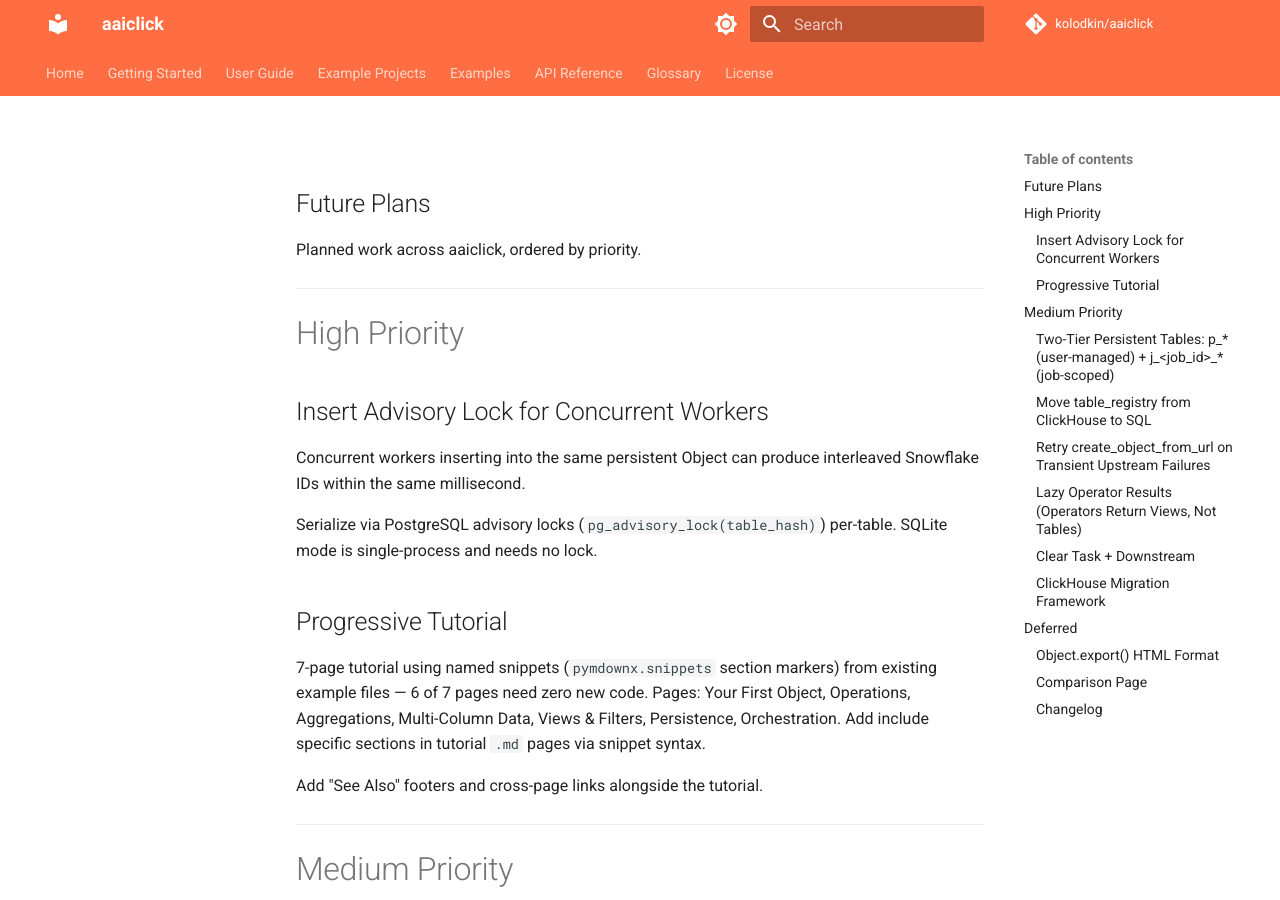
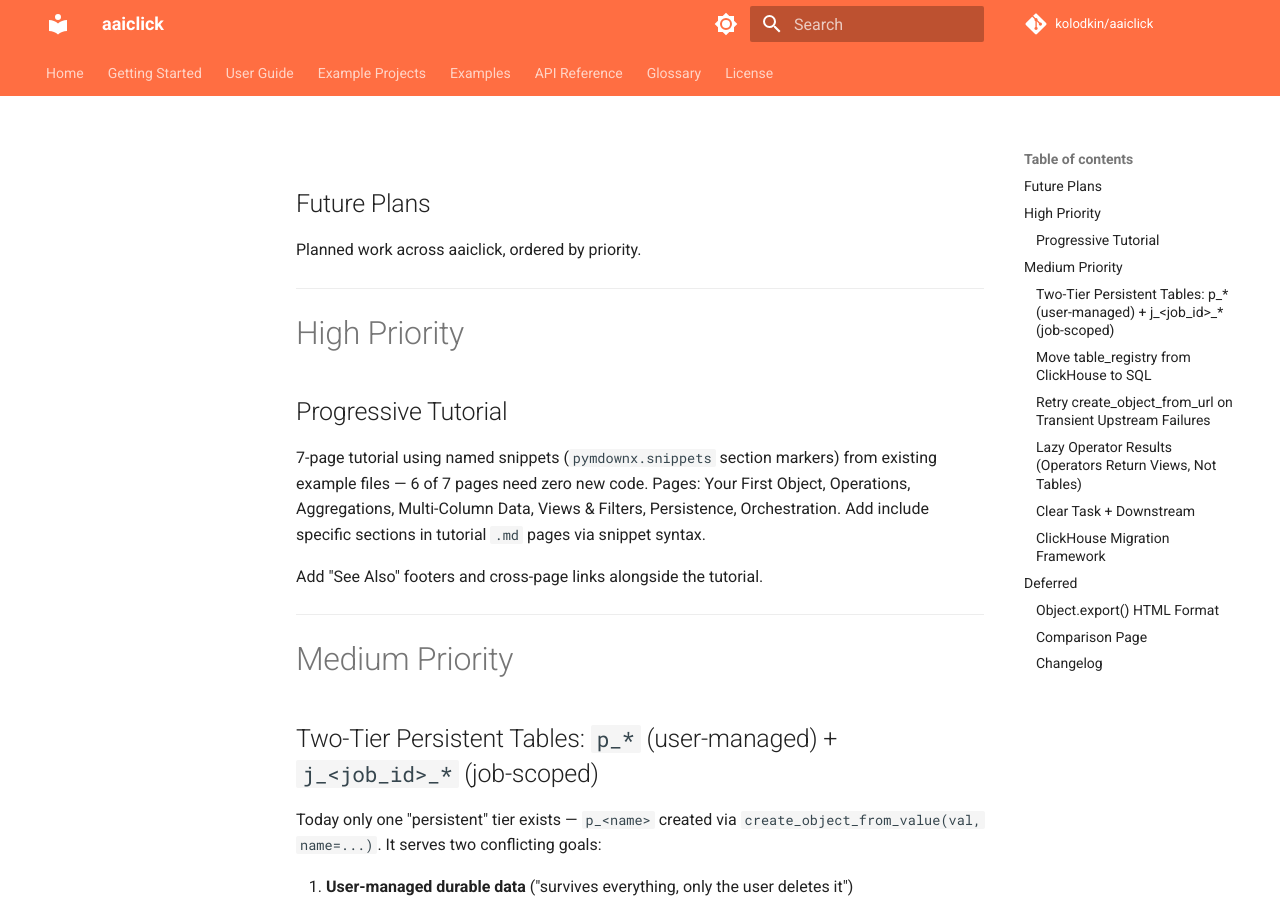
Before and after one commit to kolodkin/aaiclick, an MkDocs documentation site: the page built from docs/future.md, in a window 1280 px wide and 900 px high. Built offline with MkDocs 1.6.1 and Material for MkDocs 9.7.7, drawn with Linux system fonts in a browser that asks for light colours; comment, search, counter and statistics services are not loaded.

Commit message:
cleanup: remove implemented "Insert Advisory Lock" entry from future.md (#232)
The advisory lock feature is already shipped (aaiclick/locks.py,
migration bfb0653578fb, integrations in ingest.py and data_context.py).

Co-authored-by: Claude <noreply@anthropic.com>

```diff
--- a/docs/future.md
+++ b/docs/future.md
@@ -6,12 +6,6 @@ Planned work across aaiclick, ordered by priority.
 ---
 
 # High Priority
-
-## Insert Advisory Lock for Concurrent Workers
-
-Concurrent workers inserting into the same persistent Object can produce interleaved Snowflake IDs within the same millisecond.
-
-Serialize via PostgreSQL advisory locks (`pg_advisory_lock(table_hash)`) per-table. SQLite mode is single-process and needs no lock.
 
 ## Progressive Tutorial
 
```
